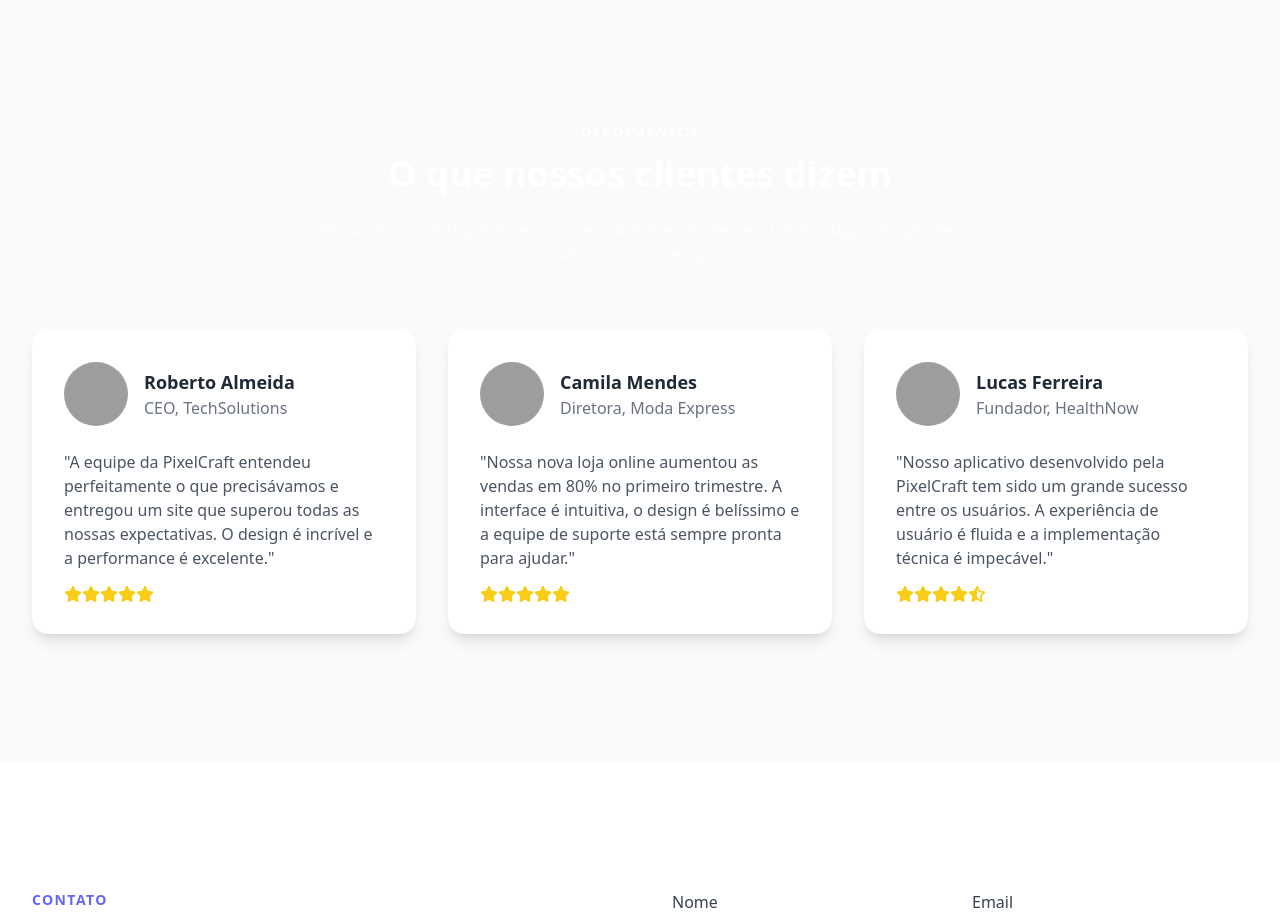
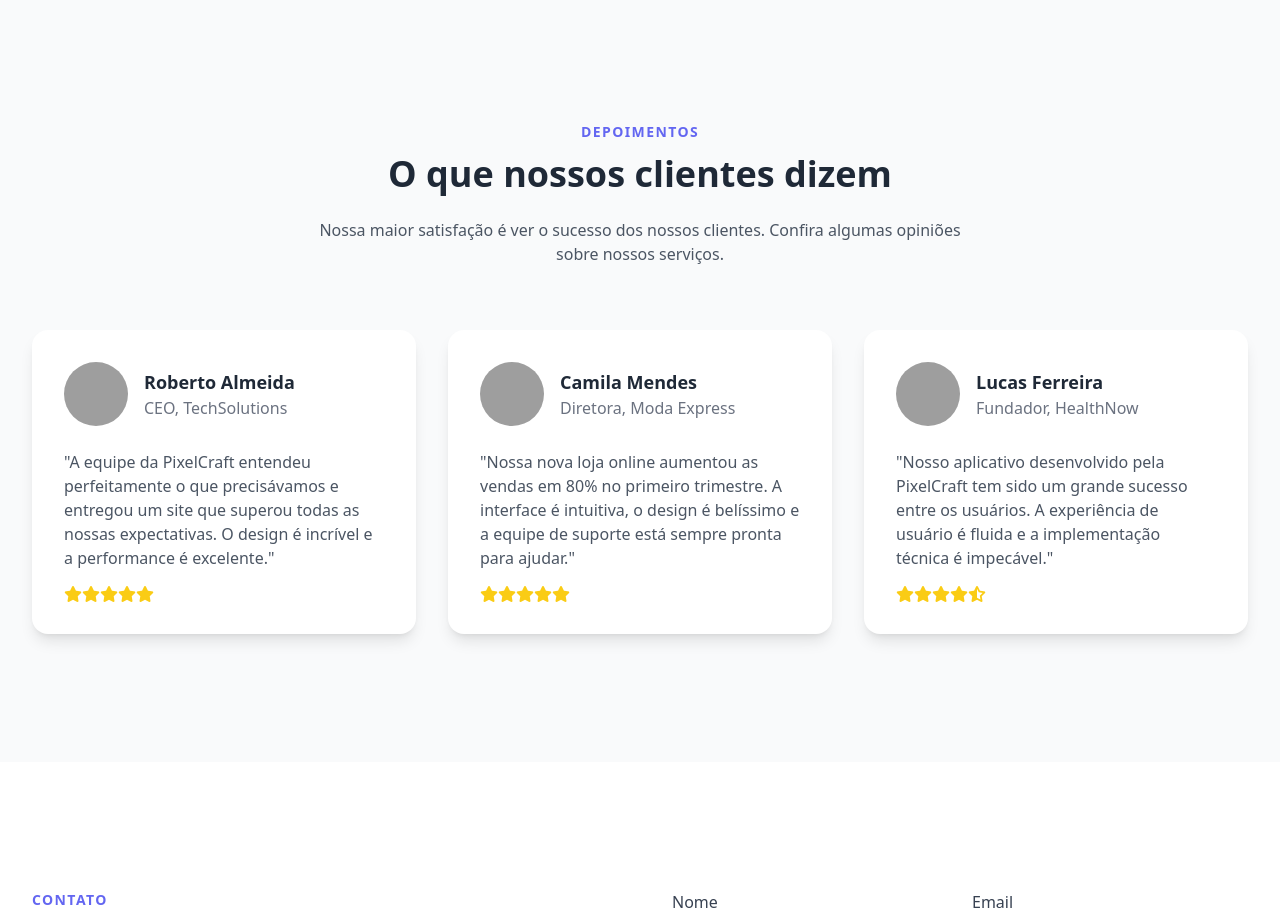
Before and after one commit to fredsons/PixelCraft, a plain HTML site: page index.html in a window 1280 px wide. Shown: the part 5040-5962 px from the top of the page. Drawn offline with nearby package versions, Linux system fonts and the light colour scheme; grey boxes are pictures that could not be loaded.

Commit message:
fix: Ajuste de cores

```diff
--- a/index.html
+++ b/index.html
@@ -549,9 +549,9 @@
     <section id="testimonials" class="py-20 lg:py-32 bg-gradient">
         <div class="container mx-auto px-4 lg:px-8">
             <div class="text-center mb-16">
-                <h2 class="text-sm font-semibold text-white uppercase tracking-widest mb-3">Depoimentos</h2>
-                <h3 class="text-3xl lg:text-4xl font-bold mb-6 text-white">O que nossos clientes dizem</h3>
-                <p class="text-white/80 max-w-2xl mx-auto">
+                <h2 class="text-sm font-semibold text-primary uppercase tracking-widest mb-3">Depoimentos</h2>
+                <h3 class="text-3xl lg:text-4xl font-bold mb-6">O que nossos clientes dizem</h3>
+                <p class="text-gray-600 max-w-2xl mx-auto">
                     Nossa maior satisfação é ver o sucesso dos nossos clientes. Confira algumas opiniões sobre nossos
                     serviços.
                 </p>
```
